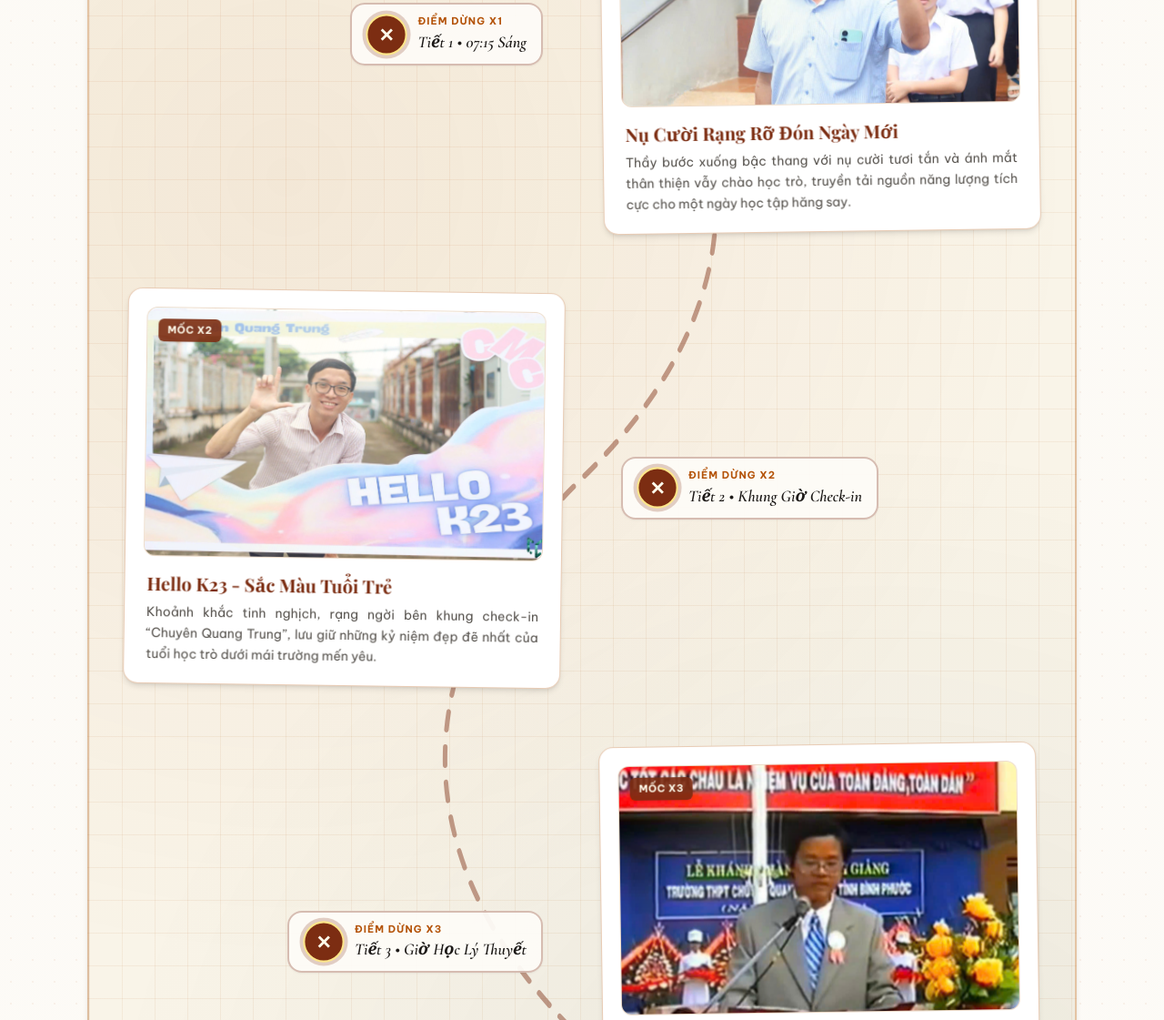
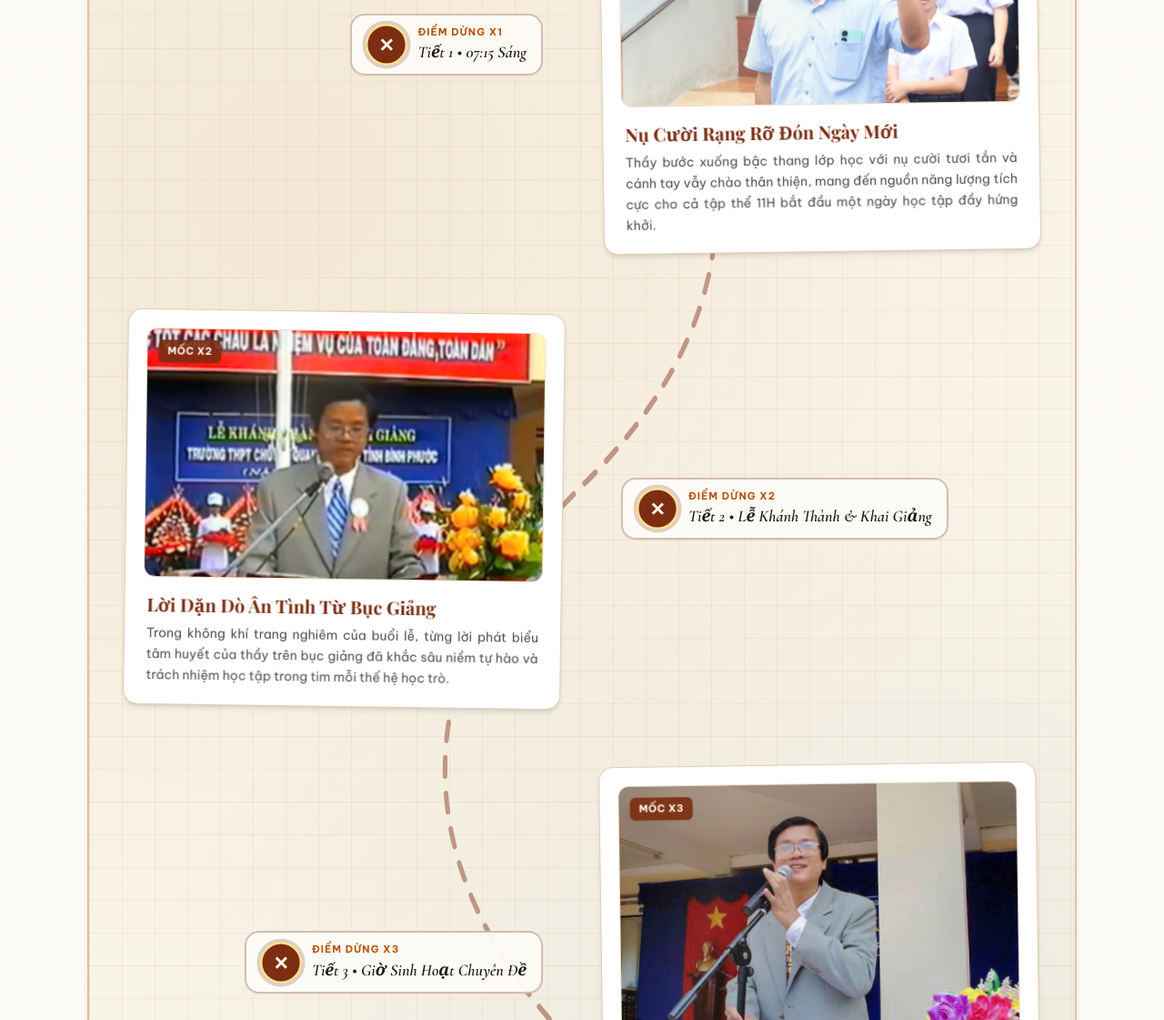
Before and after one commit to thaivinhtin2010-pixel/baotuongtrian11H, a plain HTML site: page index.html in a window 1280 px wide. Shown: the part 9181-10302 px from the top of the page at 91% size. Drawn offline with nearby package versions, Linux system fonts and the light colour scheme; a web font is replaced by a local one.

Commit message:
Update index.html

```diff
--- a/index.html
+++ b/index.html
@@ -1162,29 +1162,29 @@
                         code: "X1",
                         time: "Tiết 1 • 07:15 Sáng",
                         title: "Nụ Cười Rạng Rỡ Đón Ngày Mới",
-                        caption: "Thầy bước xuống bậc thang với nụ cười tươi tắn và ánh mắt thân thiện vẫy chào học trò, truyền tải nguồn năng lượng tích cực cho một ngày học tập hăng say.",
+                        caption: "Thầy bước xuống bậc thang lớp học với nụ cười tươi tắn và cánh tay vẫy chào thân thiện, mang đến nguồn năng lượng tích cực cho cả tập thể 11H bắt đầu một ngày học tập đầy hứng khởi.",
                         img: "anh6.jpg"
                     },
                     {
                         code: "X2",
-                        time: "Tiết 2 • Khung Giờ Check-in",
-                        title: "Hello K23 - Sắc Màu Tuổi Trẻ",
-                        caption: "Khoảnh khắc tinh nghịch, rạng ngời bên khung check-in “Chuyên Quang Trung”, lưu giữ những kỷ niệm đẹp đẽ nhất của tuổi học trò dưới mái trường mến yêu.",
-                        img: "anh5.jpg"
+                        time: "Tiết 2 • Lễ Khánh Thành & Khai Giảng",
+                        title: "Lời Dặn Dò Ân Tình Từ Bục Giảng",
+                        caption: "Trong không khí trang nghiêm của buổi lễ, từng lời phát biểu tâm huyết của thầy trên bục giảng đã khắc sâu niềm tự hào và trách nhiệm học tập trong tim mỗi thế hệ học trò.",
+                        img: "anh3.jpg"
                     },
                     {
                         code: "X3",
-                        time: "Tiết 3 • Giờ Học Lý Thuyết",
-                        title: "Lắng Nghe Lời Thầy Dạy Dỗ Từ Bục Giảng",
-                        caption: "Hình ảnh trang nghiêm và tận tụy của thầy hiệu trưởng/giáo viên trong buổi lễ khánh thành và giảng dạy, khắc sâu lời căn dặn ân tình đến các thế hệ học sinh.",
-                        img: "anh3.jpg"
+                        time: "Tiết 3 • Giờ Sinh Hoạt Chuyên Đề",
+                        title: "Ngọn Lửa Nhiệt Huyết Truyền Trao",
+                        caption: "Giọng nói trầm ấm cùng ánh mắt đầy kỳ vọng của thầy khi đứng trước micro chia sẻ những bài học làm người đã tiếp thêm động lực để chúng em vững bước trưởng thành.",
+                        img: "anh11.jpg"
                     },
                     {
                         code: "X4",
-                        time: "Tiết 4 • Giờ Sinh Hoạt Tập Thể",
-                        title: "Giọng Ca & Lời Ca Tâm Sứ Từ Trái Tim",
-                        caption: "Thầy say sưa phát biểu và truyền đạt những bài học quý giá, là ngọn lửa tinh thần thắp sáng ước mơ và hoài bão cho bao thế hệ Chi đoàn 11H.",
-                        img: "anh11.jpg"
+                        time: "Tiết 4 • GócCheck-in Chuyên Quang Trung",
+                        title: "Hello K23 – Sắc Màu Tuổi Trẻ Rạng Ngời",
+                        caption: "Khoảnh khắc thầy trò rạng rỡ bên khung ảnh “Chuyên Quang Trung – Hello K23”, lưu giữ trọn vẹn nét tinh nghịch, tươi vui của những năm tháng thanh xuân đẹp nhất.",
+                        img: "anh5.jpg"
                     }
                 ]
             },
@@ -1192,35 +1192,35 @@
                 id: 1,
                 number: "Hành Trình 02",
                 title: "Hoạt Động Ngoại Khóa & Phong Trào",
-                subtitle: "Những chuyến đi xa và sắc màu tuổi trẻ rực rỡ bên thầy cô",
+                subtitle: "Những sự kiện lớn và sắc màu áo dài rực rỡ bên thầy cô",
                 routeCode: "TỌA ĐỘ 11°H'E • HÀNH TRÌNH TRẢI NGHIỆM",
                 stops: [
                     {
                         code: "X1",
-                        time: "Sáng Hội Trại Truyền Thống",
-                        title: "Niềm Vui Hân Hoan Ngày Lễ Kỷ Niệm",
-                        caption: "Thầy cô nở nụ cười rạng rỡ trong chiếc áo dài truyền thống và băng rôn đỏ thắm của trường THPT Chuyên Quang Trung, chung vui cùng phong trào thanh niên sôi nổi.",
-                        img:"anh10.jpg"
+                        time: "Lễ Kỷ Niệm Trường THPT Chuyên Quang Trung",
+                        title: "Niềm Vui Hân Hoan Ngày Hội Lớn",
+                        caption: "Thầy cô nở nụ cười rạng rỡ trong tà áo dài xanh truyền thống và dải băng đỏ thắm của trường THPT Chuyên Quang Trung, hòa chung niềm tự hào trong ngày hội lớn.",
+                        img: "anh10.jpg"
                     },
                     {
                         code: "X2",
-                        time: "Hội Diễn & Sự Kiện Lớn",
-                        title: "Tà Áo Dài Thướt Tha Sân Trường",
-                        caption: "Hai cô giáo trong tà áo dài xanh duyên dáng cùng dải băng đỏ thắm tự hào, lưu lại bức hình kỷ niệm ngọt ngào tại khuôn viên rợp bóng cây xanh của trường.",
+                        time: "Sự Kiện Kỷ Niệm Sân Trường",
+                        title: "Tà Áo Dài Thướt Tha & Tình Đồng Nghiệp",
+                        caption: "Hai cô giáo duyên dáng trong tà áo dài xanh ngọc cùng dải băng đỏ trang trọng, tay nắm chặt tay lưu lại bức hình kỷ niệm ngọt ngào dưới tán cây xanh mát.",
                         img: "anh9.jpg"
                     },
                     {
                         code: "X3",
-                        time: "Giờ Hoạt Động Ngoài Trời",
-                        title: "Bóng Mát Sân Trường & Nụ Cười Thân Thương",
-                        caption: "Cô giáo đứng khoanh tay nhẹ nhàng bên những khóm cây xanh mát của sân trường, ánh mắt ngập tràn sự hiền hậu và gần gũi với học sinh.",
+                        time: "Hoạt Động Ngoài Trời",
+                        title: "Nụ Cười Hiền Hậu Giữa Khuôn Viên Xanh",
+                        caption: "Giữa khoảng sân trường rợp bóng cây, nụ cười rạng rỡ và ánh mắt dịu dàng của cô luôn là điểm tựa bình yên nâng đỡ bước chân học trò.",
                         img: "anh8.jpg"
                     },
                     {
                         code: "X4",
-                        time: "Hội Thao & Sự Kiện Tập Thể",
+                        time: "Hội Diễn & Sự Kiện Tập Thể",
                         title: "Khung Trời Áo Dài Rực Rỡ Sắc Màu",
-                        caption: "Các cô giáo trong những tà áo dài hồng, vàng rực rỡ cùng chăm chú theo dõi các tiết mục và hoạt động sôi nổi của học sinh với niềm vui lấp lánh trên gương mặt.",
+                        caption: "Các cô giáo trong những tà áo dài hồng, vàng thướt tha cùng chăm chú dõi theo từng tiết mục của học sinh với niềm vui lấp lánh trên gương mặt.",
                         img: "anh4.jpg"
                     }
                 ]
@@ -1230,35 +1230,35 @@
                 number: "Hành Trình 03",
                 title: "Góc Sân Trường & Tà Áo Trắng",
                 subtitle: "Những khung hình mộc mạc lưu giữ thanh xuân tinh khôi nhất",
-                routeCode: "TỌA ĐỘ 08°30'S • HÀNG PHƯỢNG VĨ SÂN TRƯỜNG",
+                routeCode: "TỌA ĐỘ 08°30'S • HÀNH LANG LỚP HỌC 11H",
                 stops: [
                     {
                         code: "X1",
-                        time: "Giờ Ra Chơi • Hành Lang Lớp Học",
-                        title: "Đóa Hoa Tươi Thắm Trao Gửi Cô Thân Yêu",
-                        caption: "Nữ sinh trong tà áo dài tinh khôi nở nụ cười tươi tắn trao tận tay cô giáo chủ nhiệm bó hoa hồng phấn ngọt ngào ngay trước cửa lớp học 11H.",
+                        time: "Hành Lang Lớp Học • Mùa Tri Ân",
+                        title: "Đóa Hoa Hồng Phấn Trao Gửi Cô Thân Yêu",
+                        caption: "Ngay trước cửa lớp học quen thuộc, nữ sinh trong tà áo dài trắng tinh khôi rạng rỡ trao tận tay cô giáo bó hoa hồng phấn ngọt ngào thay lời cảm ơn chân thành nhất.",
                         img: "anh2.jpg"
                     },
                     {
                         code: "X2",
-                        time: "Sáng Tổng Kết • Sân Trường",
-                        title: "Món Quà Tri Ân Thay Lời Muốn Nói",
-                        caption: "Học sinh cẩn thận trao món quà kỷ niệm bọc giấy báo tinh tế cho thầy giáo, thể hiện sự kính trọng và biết ơn sâu sắc đối với người lái đò tận tụy.",
+                        time: "Sân Trường • Lễ Tri Ân 20/11",
+                        title: "Món Quà Nhỏ Gói Trọn Tấm Lòng Trò",
+                        caption: "Khoảnh khắc học sinh lễ phép trao món quà kỷ niệm cùng bó hoa hướng dương rực rỡ tới tay thầy, đón nhận nụ cười hiền từ đầy xúc động của người lái đò tận tụy.",
                         img: "anh1.jpg"
                     },
                     {
                         code: "X3",
-                        time: "Khoảnh Khắc Kỷ Niệm Sân Trường",
-                        title: "Dấu Ấn Tự Hào Chuyên Quang Trung",
-                        caption: "Dấu ấn rực rỡ của các thầy cô với dải băng đỏ “Lễ kỷ niệm trường THPT Chuyên Quang Trung”, minh chứng cho chặng đường dài vun đắp tri thức và tình cảm thầy trò.",
-                        img: "anh10.jpg"
+                        time: "Điểm Dừng Kỷ Niệm Số 11 (Chờ Bổ Sung Ảnh)",
+                        title: "Khoảnh Khắc Thanh Xuân Đang Chờ Cập Nhật",
+                        caption: "Vị trí dành sẵn cho bức ảnh kỷ niệm tiếp theo của tập thể Chi đoàn 11H bên quý thầy cô kính yêu.",
+                        svg: `<svg xmlns="http://www.w3.org/2000/svg" viewBox="0 0 600 380"><rect width="600" height="380" fill="#FDF8F2"/><rect x="140" y="95" width="320" height="190" rx="14" fill="#FFFBEB" stroke="#B45309" stroke-width="3" stroke-dasharray="8 6"/><text x="300" y="185" font-family="Georgia, serif" font-size="22" fill="#7C2D12" font-weight="bold" text-anchor="middle">Khung Ảnh Kỷ Niệm Số 11</text><text x="300" y="218" font-family="sans-serif" font-size="14" fill="#57534E" text-anchor="middle">(Thay thế bằng tên file ảnh mới của lớp)</text></svg>`
                     },
                     {
                         code: "X4",
-                        time: "Góc Kỷ Lục Thanh Xuân",
-                        title: "Tình Thầy Trò Bền Chặt Theo Năm Tháng",
-                        caption: "Những cái nắm tay ấm áp, ánh mắt rạng ngời niềm vui của các thầy cô chính là bức tranh đẹp nhất về tình cảm gắn bó dưới mái trường mến yêu.",
-                        img: "anh9.jpg"
+                        time: "Điểm Dừng Kỷ Niệm Số 12 (Chờ Bổ Sung Ảnh)",
+                        title: "Dấu Ấn Tập Thể Chi Đoàn 11H",
+                        caption: "Vị trí dành sẵn cho bức ảnh kỷ niệm thứ 12 của lớp – lưu giữ trọn vẹn nụ cười tuổi học trò.",
+                        svg: `<svg xmlns="http://www.w3.org/2000/svg" viewBox="0 0 600 380"><rect width="600" height="380" fill="#F2F7F3"/><rect x="140" y="95" width="320" height="190" rx="14" fill="#FFFBEB" stroke="#1E3A2F" stroke-width="3" stroke-dasharray="8 6"/><text x="300" y="185" font-family="Georgia, serif" font-size="22" fill="#1E3A2F" font-weight="bold" text-anchor="middle">Khung Ảnh Kỷ Niệm Số 12</text><text x="300" y="218" font-family="sans-serif" font-size="14" fill="#57534E" text-anchor="middle">(Thay thế bằng tên file ảnh mới của lớp)</text></svg>`
                     }
                 ]
             },
@@ -1271,31 +1271,31 @@
                 stops: [
                     {
                         code: "X1",
-                        time: "Ngày 20/11 Đong Đầy Yêu Thương",
-                        title: "Bông Hoa Nhỏ Cho Ngày Lễ Trọng Đại",
-                        caption: "Khoảnh khắc cô trò cùng chung một khung hình với bó hoa tươi thắm, gói gọn bao tình cảm chân thành của tập thể 11H gửi đến người mẹ thứ hai.",
-                        img: "anh2.jpg"
+                        time: "Sáng 20/11 Rạng Rỡ",
+                        title: "Bó Hoa Tươi Thắm Dâng Lên Bục Giảng",
+                        caption: "Những đóa hoa hướng dương rực rỡ được cả lớp tự tay gói ghém từ sáng sớm, thay cho lời chúc sức khỏe và niềm hạnh phúc gửi tới thầy cô.",
+                        svg: `<svg xmlns="http://www.w3.org/2000/svg" viewBox="0 0 600 380"><rect width="600" height="380" fill="#FDF7EE"/><circle cx="300" cy="155" r="52" fill="#F59E0B"/><circle cx="300" cy="155" r="24" fill="#7C2D12"/><path d="M265 205 L300 295 L335 205 Z" fill="#1E3A2F"/><text x="300" y="340" font-family="Georgia, serif" font-size="20" fill="#7C2D12" font-style="italic" text-anchor="middle">Đóa hoa tri ân rực rỡ sắc vàng</text></svg>`
                     },
                     {
                         code: "X2",
-                        time: "Lễ Tri Ân & Trưởng Thành",
-                        title: "Bắt Tay Tri Ân - Vững Vàng Tương Lai",
-                        caption: "Cái bắt tay ấm áp giữa thầy và trò trong ngày lễ tri ân, trao gửi niềm tin và sự kỳ vọng vào một thế hệ học trò trưởng thành, bản lĩnh.",
-                        img: "anh1.jpg"
+                        time: "Những Lá Thư Tay Xúc Động",
+                        title: "Từng Dòng Chữ Nắn Nót Chứa Chan Tình Cảm",
+                        caption: "Mỗi thành viên trong lớp đều viết riêng một tấm thiệp nhỏ. Nụ cười rạng rỡ xen lẫn ánh mắt rưng rưng của cô khi đọc thư khiến cả lớp vỡ òa xúc động.",
+                        svg: `<svg xmlns="http://www.w3.org/2000/svg" viewBox="0 0 600 380"><rect width="600" height="380" fill="#FAF4E8"/><rect x="155" y="105" width="290" height="175" rx="12" fill="#FFFBEB" stroke="#B45309" stroke-width="3.5"/><polyline points="155,112 300,205 445,112" fill="none" stroke="#7C2D12" stroke-width="3.5"/><circle cx="300" cy="205" r="14" fill="#7C2D12"/><text x="300" y="335" font-family="Georgia, serif" font-size="20" fill="#7C2D12" font-weight="bold" text-anchor="middle">Tâm thư gửi người thầy kính yêu</text></svg>`
                     },
                     {
                         code: "X3",
-                        time: "Khoảnh Khắc Tạm Biệt Sau Giờ Học",
-                        title: "Lời Chào Tạm Biệt Thân Thương Từ Thầy Cô",
-                        caption: "Hình ảnh vẫy tay chào đầy lưu luyến của thầy sau mỗi giờ học chính là động lực to lớn để chúng em vững bước trên con đường tương lai.",
-                        img: "anh6.jpg"
+                        time: "Lời Dặn Dò Trước Ngưỡng Cửa Tương Lai",
+                        title: "Hành Trang Vững Vàng Mang Theo Suốt Đời",
+                        caption: "“Dù đi bất cứ nơi đâu, hãy luôn sống tử tế và giữ trái tim ấm áp” – lời dặn của thầy chính là ngọn hải đăng soi sáng chặng đường trưởng thành của chúng em.",
+                        svg: `<svg xmlns="http://www.w3.org/2000/svg" viewBox="0 0 600 380"><rect width="600" height="380" fill="#F2F6F4"/><path d="M120 275 Q300 185 480 275" stroke="#1E3A2F" stroke-width="5" fill="none"/><polygon points="300,80 282,140 318,140" fill="#D97706"/><rect x="285" y="140" width="30" height="95" fill="#7C2D12"/><text x="300" y="335" font-family="Georgia, serif" font-size="20" fill="#1E3A2F" font-style="italic" text-anchor="middle">Ngọn hải đăng soi sáng tương lai</text></svg>`
                     },
                     {
                         code: "X4",
-                        time: "Mùa Tri Ân 20/11/2026",
-                        title: "Hẹn Ngày Trở Về Rạng Rỡ",
-                        caption: "Khép lại một chặng đường thanh xuân rực rỡ tại Chi đoàn 11H, chúng em mang theo tri thức và tình cảm của thầy cô để bay cao, bay xa đến những chân trời mới.",
-                        img: "anh5.jpg"
+                        time: "Lời Hẹn Ngày Trở Về",
+                        title: "Mãi Tự Hào Là Học Trò Của Thầy Cô",
+                        caption: "Chuyến đò nào rồi cũng cập bến, nhưng ân tình người lái đò sẽ còn mãi. Chúng em hẹn một ngày trưởng thành rạng rỡ sẽ quay về thăm lại mái trường xưa.",
+                        svg: `<svg xmlns="http://www.w3.org/2000/svg" viewBox="0 0 600 380"><rect width="600" height="380" fill="#FEF7EC"/><path d="M110 250 Q205 232 300 250 T490 250" stroke="#1E3A2F" stroke-width="4" fill="none"/><path d="M215 230 L385 230 L355 262 L245 262 Z" fill="#7C2D12"/><polygon points="300,115 300,225 365,225" fill="#FDE68A" stroke="#B45309" stroke-width="2.5"/><text x="300" y="335" font-family="Georgia, serif" font-size="20" fill="#7C2D12" font-weight="bold" text-anchor="middle">Bến bờ tri ân vẹn nguyên nỗi nhớ</text></svg>`
                     }
                 ]
             }
```
